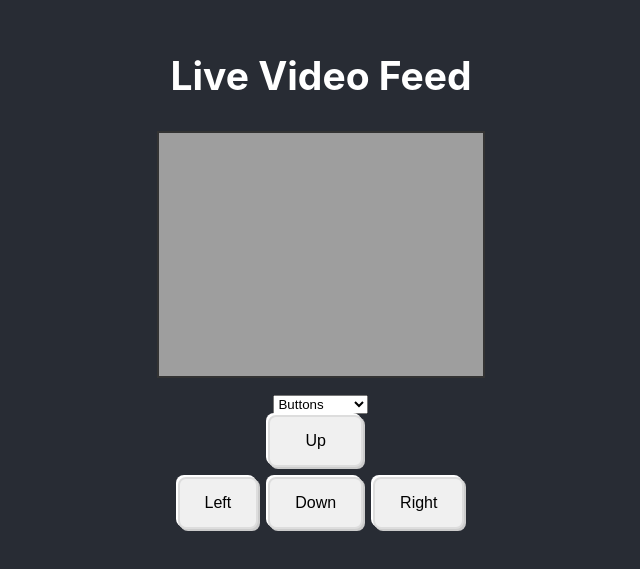
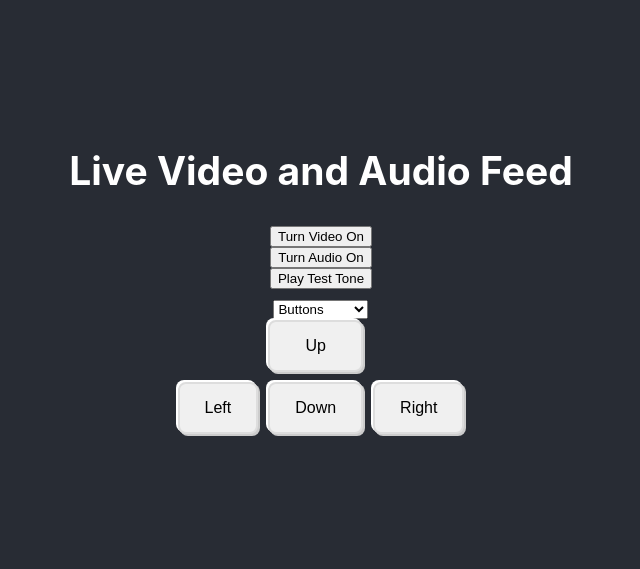
Before and after one commit to abhinavyarragunta/SET_2024-25, a React (Create React App) app in the folder test-app/: page / in a window 1280 px wide. Shown: the part 121-690 px from the top of the page, without its empty margins (319-959 px from the left). Built offline with nearby package versions, Linux system fonts and the light colour scheme; no server answers.

Commit message:
Added front-end and initial robot control app

```diff
--- a/test-app/src/App.js
+++ b/test-app/src/App.js
@@ -1,30 +1,93 @@
-import React, { useState, useEffect } from 'react';
-import logo from './logo.svg';
+import React, { useState, useEffect, useRef } from 'react';
+import io from 'socket.io-client';
 import './App.css';
 import DirectionButtons from './DirectionButtons';
 
-
-
 function App() {
+  const socket = useRef(null);
+  const audioContextRef = useRef(null);
   const [ipAddress, setIpAddress] = useState('');
+  const [isVideoOn, setIsVideoOn] = useState(false);
+  const [isAudioOn, setIsAudioOn] = useState(false);
   const flaskServerUrl = "http://127.0.0.1:8000";
 
+  // Fetch the IP address from the Flask server when the component mounts
   useEffect(() => {
     fetch(`${flaskServerUrl}/get-ip`)
       .then(response => response.json())
       .then(data => setIpAddress(data.ip))
       .catch(error => console.error("Error fetching IP:", error));
+
+    // Initialize WebSocket connection for audio data
+    socket.current = io(flaskServerUrl);
+
+    // Initialize AudioContext
+    audioContextRef.current = new (window.AudioContext || window.webkitAudioContext)();
+
+    // Listen for audio data from server
+    socket.current.on('audio_data', (data) => {
+      console.log("Received audio data:", data); // Log to check if audio data is received
+      const floatData = Float32Array.from(data);
+      const audioBuffer = audioContextRef.current.createBuffer(1, floatData.length, 44100);
+      audioBuffer.getChannelData(0).set(floatData);
+
+      // Play the audio data
+      const source = audioContextRef.current.createBufferSource();
+      source.buffer = audioBuffer;
+      source.connect(audioContextRef.current.destination);
+      source.start();
+    });
+
+    // Cleanup WebSocket and AudioContext when component unmounts
+    return () => {
+      if (socket.current) socket.current.disconnect();
+      if (audioContextRef.current) audioContextRef.current.close();
+    };
   }, []);
+
+  // Toggle video feed on/off
+  const toggleVideoFeed = () => {
+    setIsVideoOn(prevState => !prevState);
+  };
+
+  // Toggle audio feed on/off
+  const toggleAudioFeed = () => {
+    setIsAudioOn(prevState => !prevState);
+  };
+
+  // Play a test tone for audio
+  const playTestTone = () => {
+    const oscillator = audioContextRef.current.createOscillator();
+    oscillator.type = 'sine';
+    oscillator.frequency.setValueAtTime(440, audioContextRef.current.currentTime); // A4 note
+    oscillator.connect(audioContextRef.current.destination);
+    oscillator.start();
+    oscillator.stop(audioContextRef.current.currentTime + 1); // Play for 1 second
+  };
 
   return (
     <div className="App">
-      {/*App header contains default react app CSS */}
       <header className="App-header">
-        <h2>Live Video Feed</h2>
+        <h2>Live Video and Audio Feed</h2>
 
+        {/* Video Toggle Button */}
+        <button onClick={toggleVideoFeed}>
+          {isVideoOn ? 'Turn Video Off' : 'Turn Video On'}
+        </button>
+
+        {/* Audio Toggle Button */}
+        <button onClick={toggleAudioFeed}>
+          {isAudioOn ? 'Turn Audio Off' : 'Turn Audio On'}
+        </button>
+
+        {/* Test Tone Button */}
+        <button onClick={playTestTone}>Play Test Tone</button>
+
+        {/* Video Feed */}
+        {isVideoOn && (
           <div className="video-feed">
             <img
-          src={`${flaskServerUrl}/stream`}
+              src={`${flaskServerUrl}/stream`} // Video stream endpoint
               alt="Live Video Feed"
               onError={(e) => console.error("Error loading video feed:", e)}
               onLoad={() => console.log("Video feed loaded successfully")}
@@ -32,10 +95,21 @@ function App() {
               style={{ width: '80%', border: '2px solid #333' }}
             />
           </div>
+        )}
 
-        <DirectionButtons></DirectionButtons>
+        {/* Audio Feed */}
+        {isAudioOn && (
+          <audio
+            src={`${flaskServerUrl}/audio-stream`} // Live audio stream endpoint
+            autoPlay
+            controls
+            onError={(e) => console.error("Error loading audio feed:", e)}
+            onLoadStart={() => console.log("Audio feed loading...")}
+          />
+        )}
 
-
+        {/* Direction Buttons */}
+        <DirectionButtons />
       </header>
     </div>
   );
```
Also changed, not shown: 1 other file (tests, documents, lock files or other folders). Lines whose indentation alone changed are shown as unchanged.
